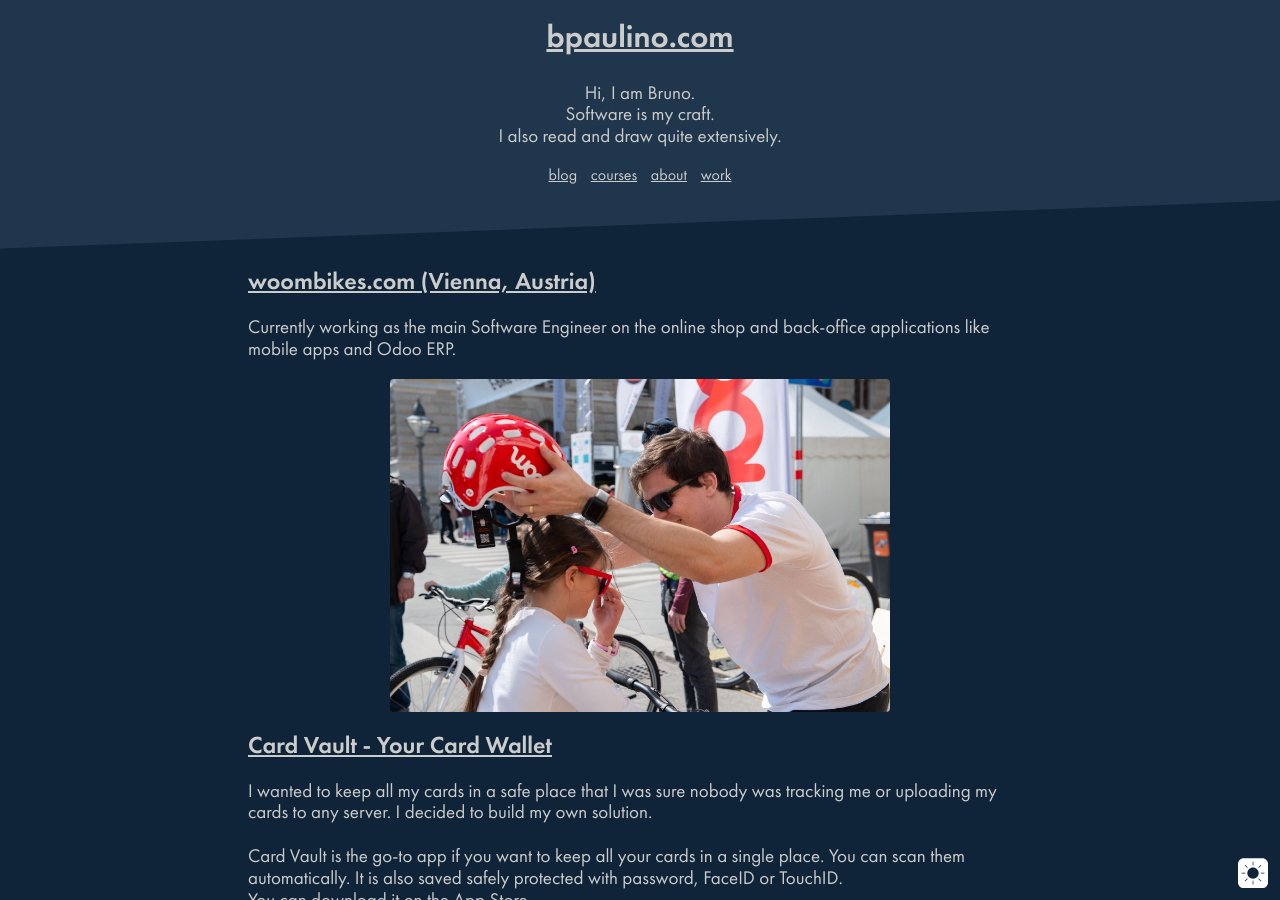
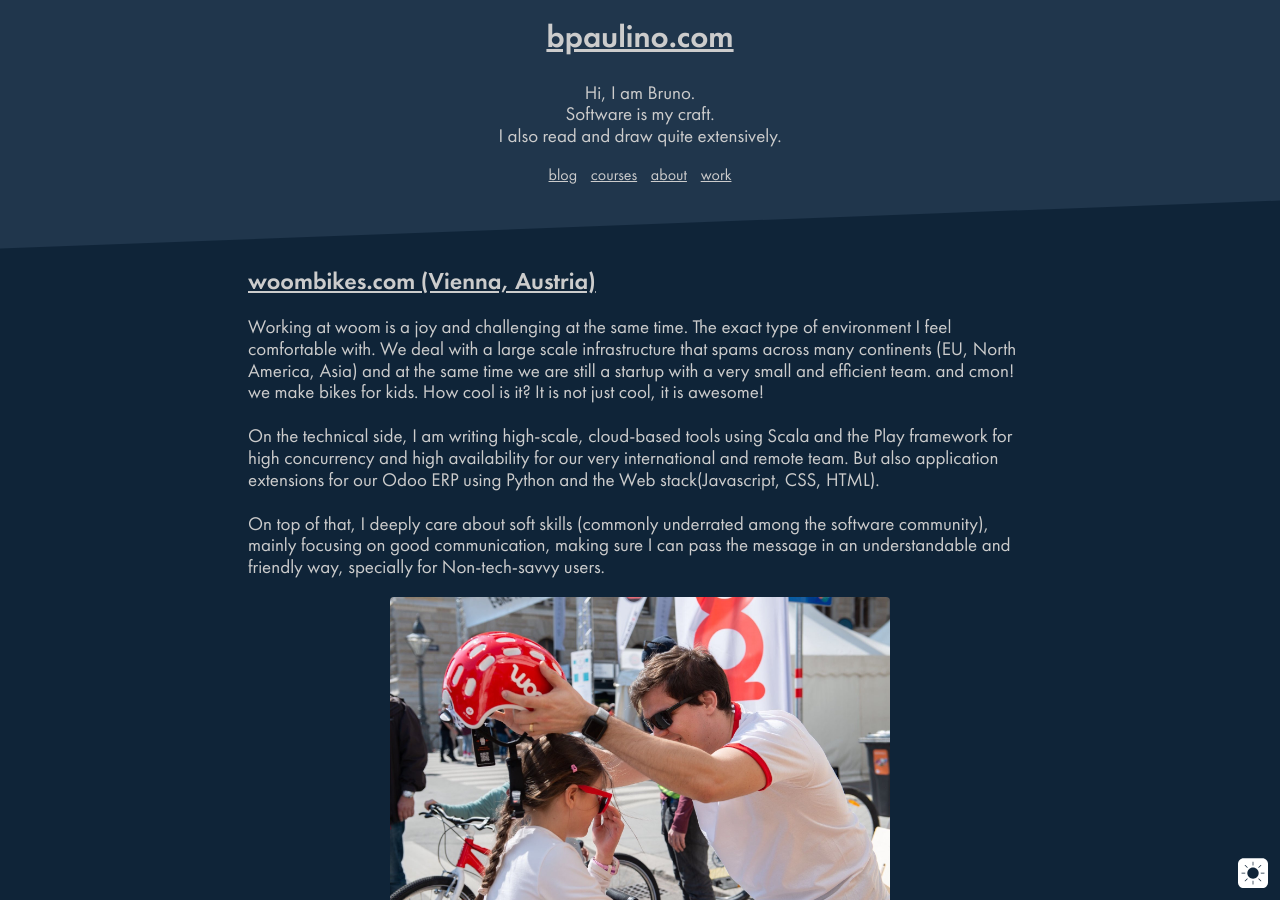
Before and after one commit to brunojppb/brunojppb.github.io, a Jekyll site: the page built from work.md, in a window 1280 px wide and 900 px high. Built offline with Jekyll 4.4.1, drawn with Linux system fonts in a browser that asks for light colours.

Commit message:
update woom job desc

```diff
--- a/work.md
+++ b/work.md
@@ -11,7 +11,11 @@ meta_image: /assets/images/woombikes.jpg
             <div>
                 <h2><a href="https://woombikes.com">woombikes.com (Vienna, Austria)</a></h2>
                 <p>
-                    Currently working as the main Software Engineer on the online shop and back-office applications like mobile apps and Odoo ERP.
+                    Working at woom is a joy and challenging at the same time. The exact type of environment I feel comfortable with. We deal with a large scale infrastructure that spams across many continents (EU, North America, Asia) and at the same time we are still a startup with a very small and efficient team. and cmon! we make bikes for kids. How cool is it? It is not just cool, it is awesome!
+                    <br/><br/>
+                    On the technical side, I am writing high-scale, cloud-based tools using Scala and the Play framework for high concurrency and high availability for our very international and remote team. But also application extensions for our Odoo ERP using Python and the Web stack(Javascript, CSS, HTML).
+                    <br/><br/>
+                    On top of that, I deeply care about soft skills (commonly underrated among the software community), mainly focusing on good communication, making sure I can pass the message in an understandable and friendly way, specially for Non-tech-savvy users.
                 </p>
             </div>
             <img src="/assets/images/woombikes.jpg" alt="Bruno placing a helmet on a little lady to go for a bike ride"/>
```
